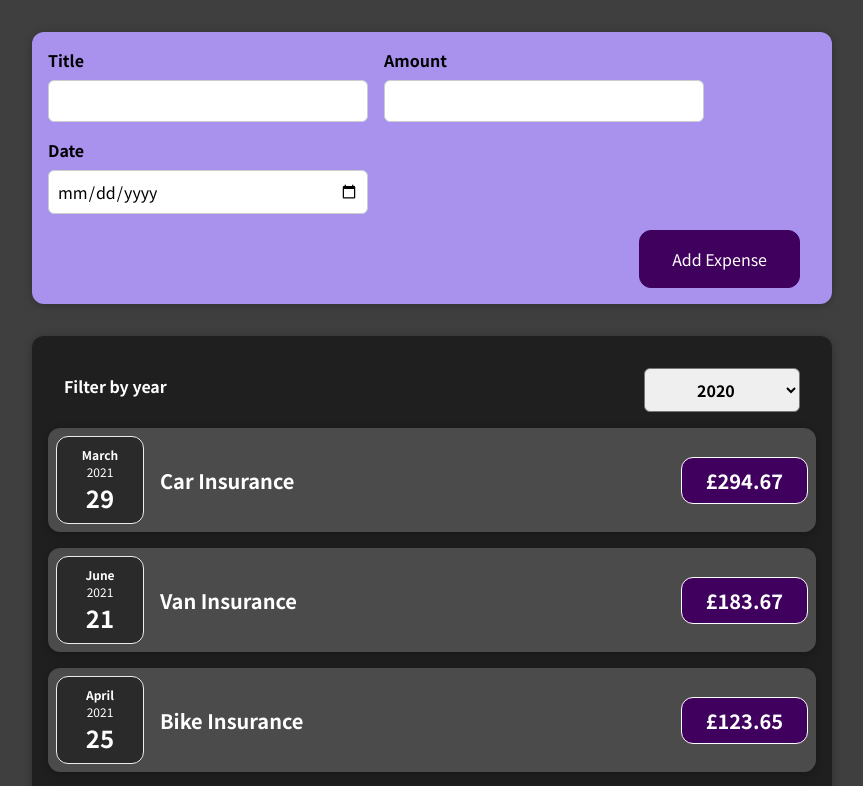
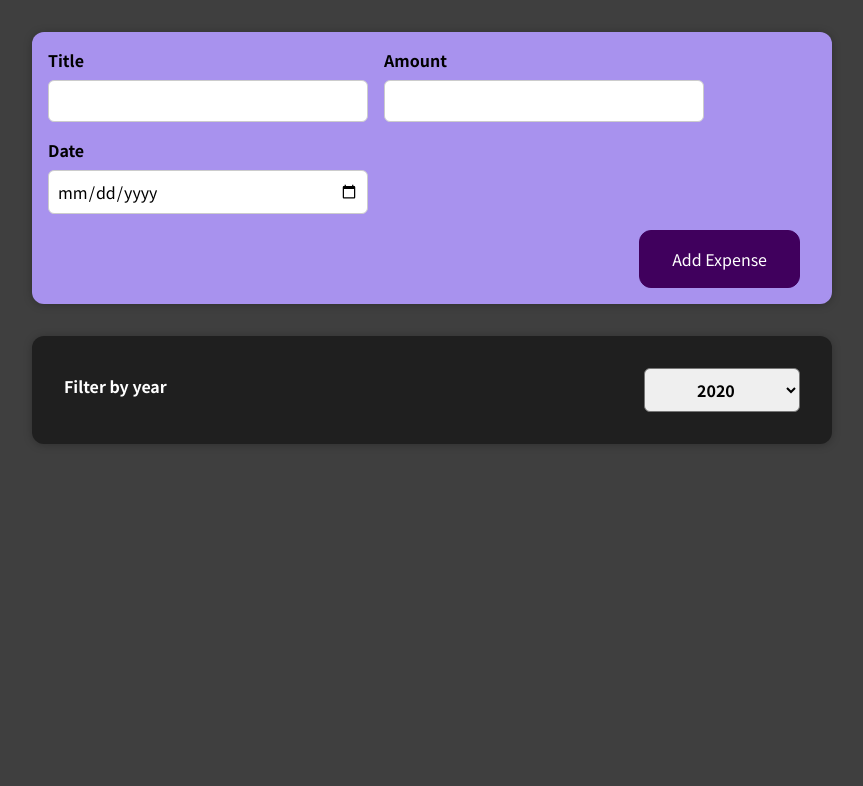
Before and after one commit to esaleh15/expense_tracker, a React (Create React App) app: page / in a window 1280 px wide. Shown: the top 786 px of the page, without its empty margins (208-1071 px from the left). Built offline with nearby package versions, Linux system fonts and the light colour scheme.

Commit message:
adding filters

```diff
--- a/src/components/Expenses/Expenses.js
+++ b/src/components/Expenses/Expenses.js
@@ -13,12 +13,15 @@
     setFilteredYear(selectedYear);
   };
 
+  const filteredExpenses = props.expenses.filter(expense => {
+    return expense.date.getFullYear().toString() === filteredYear;
+  });
 
 	return (
     <div>
       <Card className='expenses'>
         <ExpenseFilter onChangeFilter={filterChangeHandler} selected={filteredYear}></ExpenseFilter>
-        {props.expenses.map((expense) =>
+        {filteredExpenses.map((expense) =>
           <ExpenseItem
             key={expense.id}
             title={expense.title}
```
